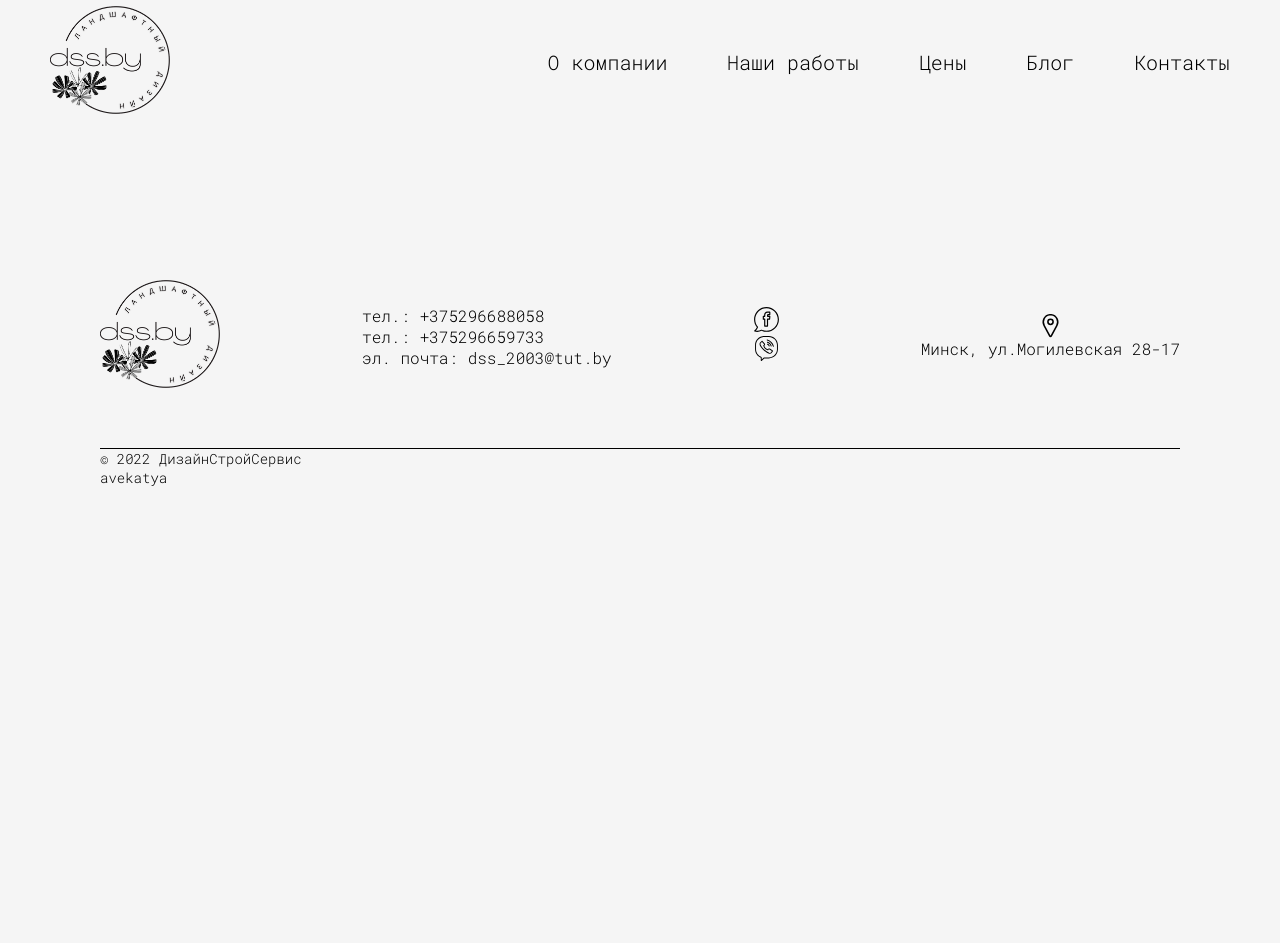
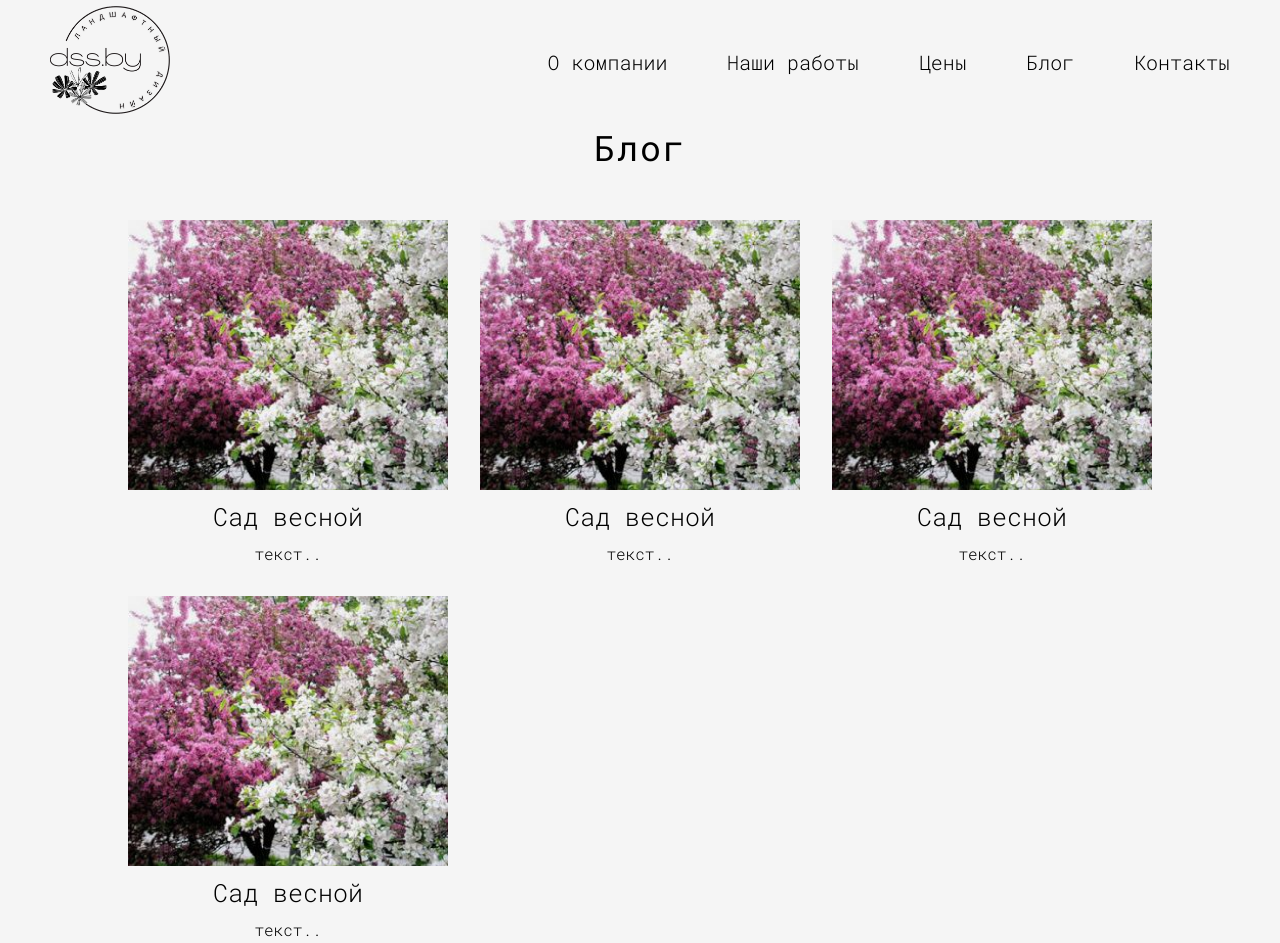
Before and after one commit to avekatya/dss, a plain HTML site: page pages/blog.html in a window 1280 px wide. Shown: the top 943 px of the page. Before the commit the page ends 800 px from the top, so only its background shows below. Drawn offline with Linux system fonts and the light colour scheme.

Commit message:
update blog page

```diff
--- a/pages/blog.css
+++ b/pages/blog.css
@@ -0,0 +1,32 @@
+h4 {
+    font-family: Roboto;
+    font-weight: 200;
+    font-size: 25px;
+    padding: 10px;
+}
+
+.section-blog {
+    padding: 50px 0;
+    margin: 0 10%;
+}
+
+.grid {
+    display: grid;
+}
+
+.blog-wrap {
+    display: grid;
+    grid-template-columns: repeat(auto-fit, minmax(300px, 1fr));
+    grid-gap: 2rem;
+}
+
+.blog-item-img {
+    height: 270px;
+    background-size: cover;
+    background-position: center;
+}
+
+.blog-item-content {
+    text-align: center;
+    align-content: flex-start;
+}
--- a/pages/blog.html
+++ b/pages/blog.html
@@ -41,8 +41,43 @@
             </nav>
         </div>
     </header>
-    <main></main>
+    <main>
+        <h2>Блог</h2>
+        <section class="section-blog">
+              <div class="blog-wrap grid">
+               <a href="#" class="blog-item grid">
+                <span class="blog-item-img" style="background-image: url(../images/blog/news-1.jpeg);"></span>
+                <span class="blog-item-content grid">
+                 <h4>Сад весной</h4>
+                 <p>текст..</p>
+                </span>
+               </a>
 
+               <a href="#" class="blog-item grid">
+                <span class="blog-item-img" style="background-image: url(../images/blog/news-1.jpeg);"></span>
+                <span class="blog-item-content grid">
+                 <h4>Сад весной</h4>
+                 <p>текст..</p>
+                </span>
+               </a>
+
+               <a href="#" class="blog-item grid">
+                <span class="blog-item-img" style="background-image: url(../images/blog/news-1.jpeg);"></span>
+                <span class="blog-item-content grid">
+                 <h4>Сад весной</h4>
+                 <p>текст..</p>
+                </span>
+               </a>
+               <a href="#" class="blog-item grid">
+                <span class="blog-item-img" style="background-image: url(../images/blog/news-1.jpeg);"></span>
+                <span class="blog-item-content grid">
+                 <h4>Сад весной</h4>
+                 <p>текст..</p>
+                </span>
+               </a>
+              </div>
+           </section>
+    </main>
     <footer>
         <div class="footer-nav">
             <div class="logo">
--- a/pages/contacts.css
+++ b/pages/contacts.css
@@ -27,6 +27,7 @@ h3 {
 }
 
 input {
+    padding: 5px;
     height: 40px;
     width: 500px;
     margin-bottom: 10px;
```
Also changed, not shown: pages/contacts.html (+4 -4 lines), images/blog/news-1.jpeg (added).
